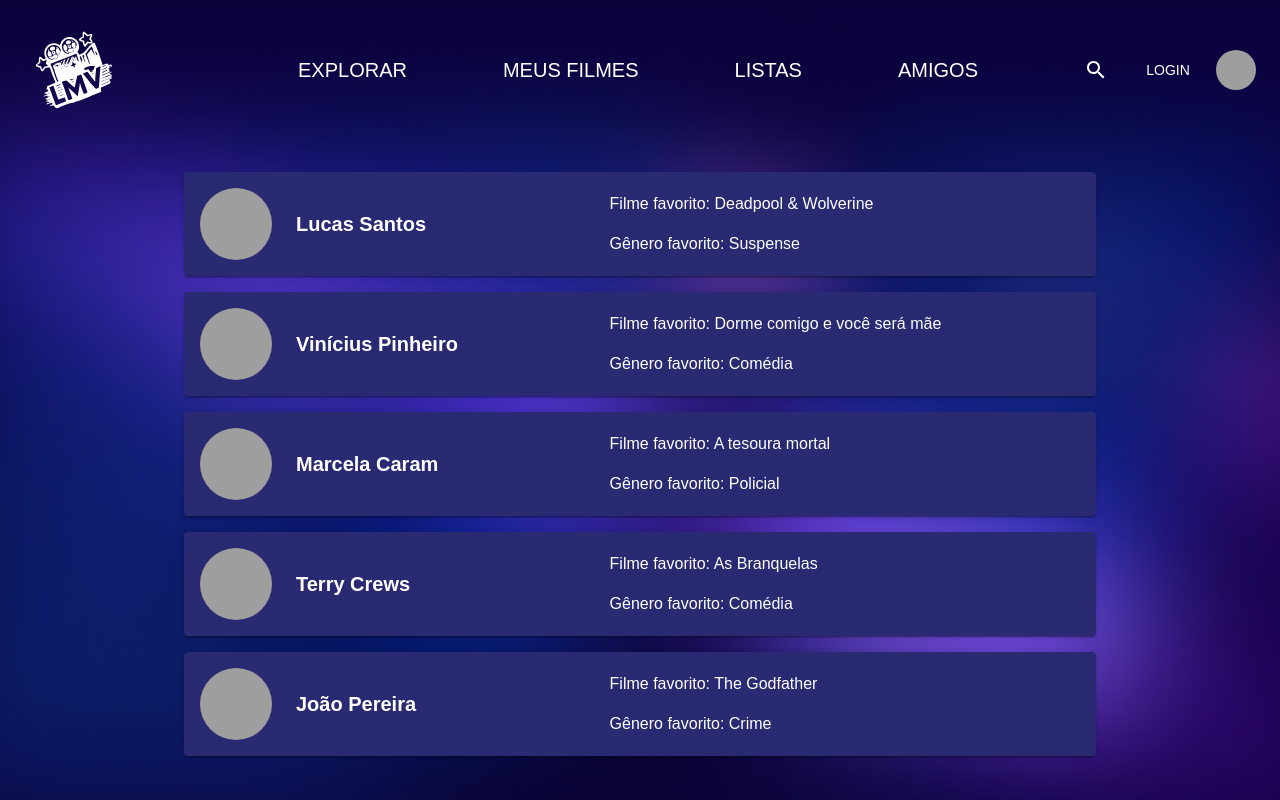
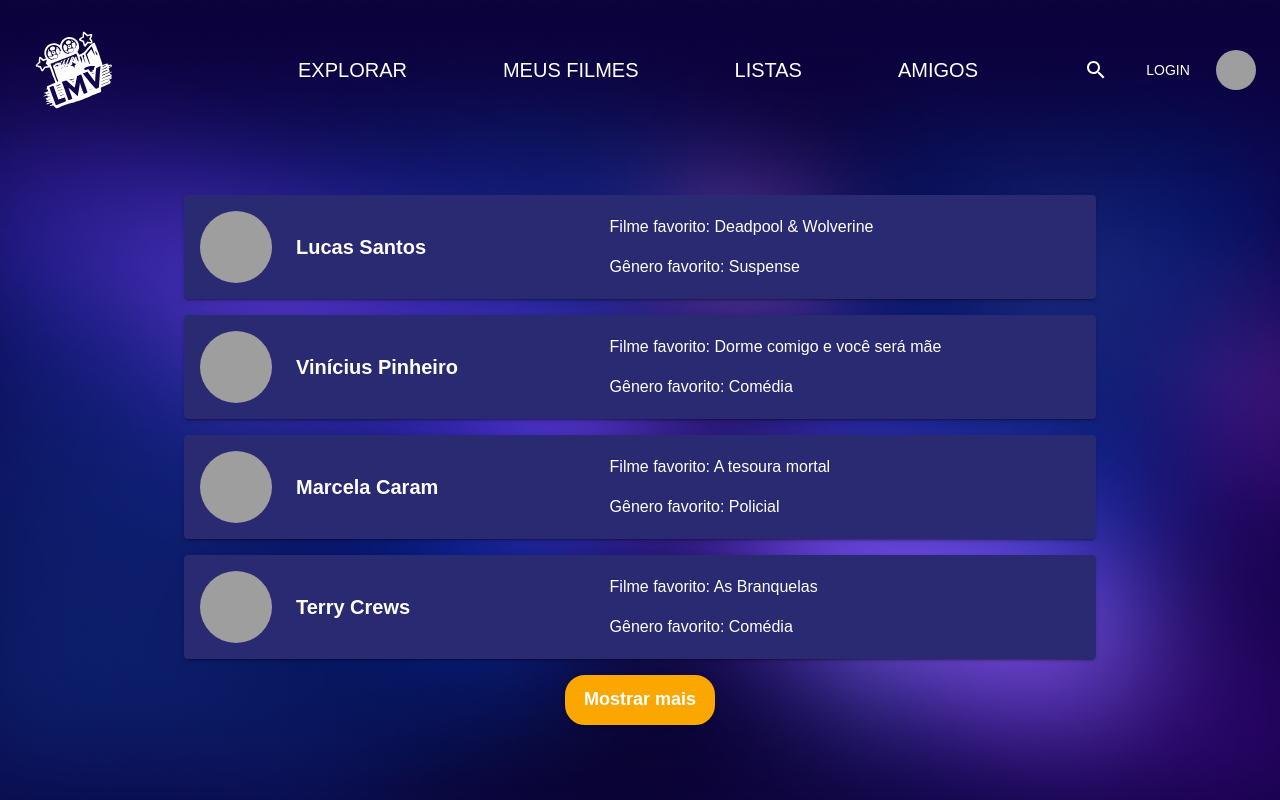
Before and after one commit to prof-hasan/tp-web-site-de-avaliacao-de-filmes, a React (Create React App) app in the folder frontend/: page /friends in a window 1280 px wide. Built offline with nearby package versions, Linux system fonts and the light colour scheme; grey boxes are pictures that could not be loaded.

Commit message:
friend profile

```diff
--- a/frontend/src/pages/friendProfile/index.js
+++ b/frontend/src/pages/friendProfile/index.js
@@ -60,14 +60,19 @@ const useStyles = makeStyles((theme) => ({
   },
   friendName: {
     color: 'white',
-    fontSize: '22px',
+    fontSize: '26px',
     fontWeight: 'bold',
     marginBottom: theme.spacing(3),
   },
   friendText: {
     color: 'white',
-    fontSize: '18px',
+    fontSize: '20px',
     marginBottom: theme.spacing(1),
+  },
+  playlistText: {
+    color: 'white',
+    fontSize: '24px',
+    marginBottom: theme.spacing(3),
   },
   button: {
     color: 'white',
@@ -106,6 +111,12 @@ const FriendProfile = () => {
             <Typography className={classes.friendText}> Filme favorito: O Poderoso Chefão </Typography>
           </div>
         </div>
+        <div className={classes.boxBody}>
+          <Typography className={classes.playlistText}> Playlists: </Typography>
+          <div className={classes.textDiv}>
+
+          </div>
+        </div>
       </Container>
     </div>
   );
--- a/frontend/src/pages/friends/index.js
+++ b/frontend/src/pages/friends/index.js
@@ -1,5 +1,5 @@
-import React from 'react';
-import { CssBaseline, Container } from '@material-ui/core';
+import React, { useState } from 'react';
+import { CssBaseline, Container, Button } from '@material-ui/core';
 import { Link } from 'react-router-dom';
 import { makeStyles } from '@material-ui/core/styles';
 import Header from "../../components/header";
@@ -15,6 +15,36 @@ const useStyles = makeStyles((theme) => ({
     display: 'flex',
     flexDirection: 'column',
     alignItems: 'center',
+  },
+  button: {
+    fontSize: '18px',
+    fontWeight: 'bold',
+    marginTop: theme.spacing(1),
+    marginBottom: theme.spacing(2),
+    borderRadius: theme.shape.borderRadius * 5,
+    textTransform: 'none',
+    transition: 'transform 0.2s ease-in-out',
+    '&:hover': {
+      transform: 'scale(1.10)',
+    },
+  },
+  buttonShowMore: {
+    background: '#FCA600',
+    color: 'white',
+    border: '3px solid #FCA600',
+    '&:hover': {
+      background: 'white',
+      color: '#FCA600',
+    },
+  },
+  buttonShowLess: {
+    background: 'white',
+    color: '#FCA600',
+    border: '3px solid #FCA600',
+    '&:hover': {
+      background: '#FCA600',
+      color: 'white',
+    },
   },
 }));
 
@@ -48,6 +78,13 @@ const friends = [
 
 const Friends = () => {
   const classes = useStyles();
+  const [showAll, setShowAll] = useState(false);
+
+  const displayedFriends = showAll ? friends : friends.slice(0, 4);
+
+  const handleToggleShowAll = () => {
+    setShowAll(prevShowAll => !prevShowAll);
+  };
 
   return (
     <div className={classes.root}>
@@ -55,9 +92,16 @@ const Friends = () => {
       <Container component="main" maxWidth="md">
         <CssBaseline />
         <div className={classes.container}>
-          {friends.map((friend) => (
-            <FriendCard key={friend.title} friend={friend} component={Link} to="../friendProfile" />
+          {displayedFriends.map((friend) => (
+            <FriendCard key={friend.name} friend={friend} component={Link} to="../friendProfile" />
           ))}
+          <Button
+            variant="contained"
+            className={`${classes.button} ${showAll ? classes.buttonShowLess : classes.buttonShowMore}`}
+            onClick={handleToggleShowAll}
+          >
+            {showAll ? 'Mostrar menos' : 'Mostrar mais'}
+          </Button>
         </div>
       </Container>
     </div>
```
Lines whose indentation alone changed are shown as unchanged.
